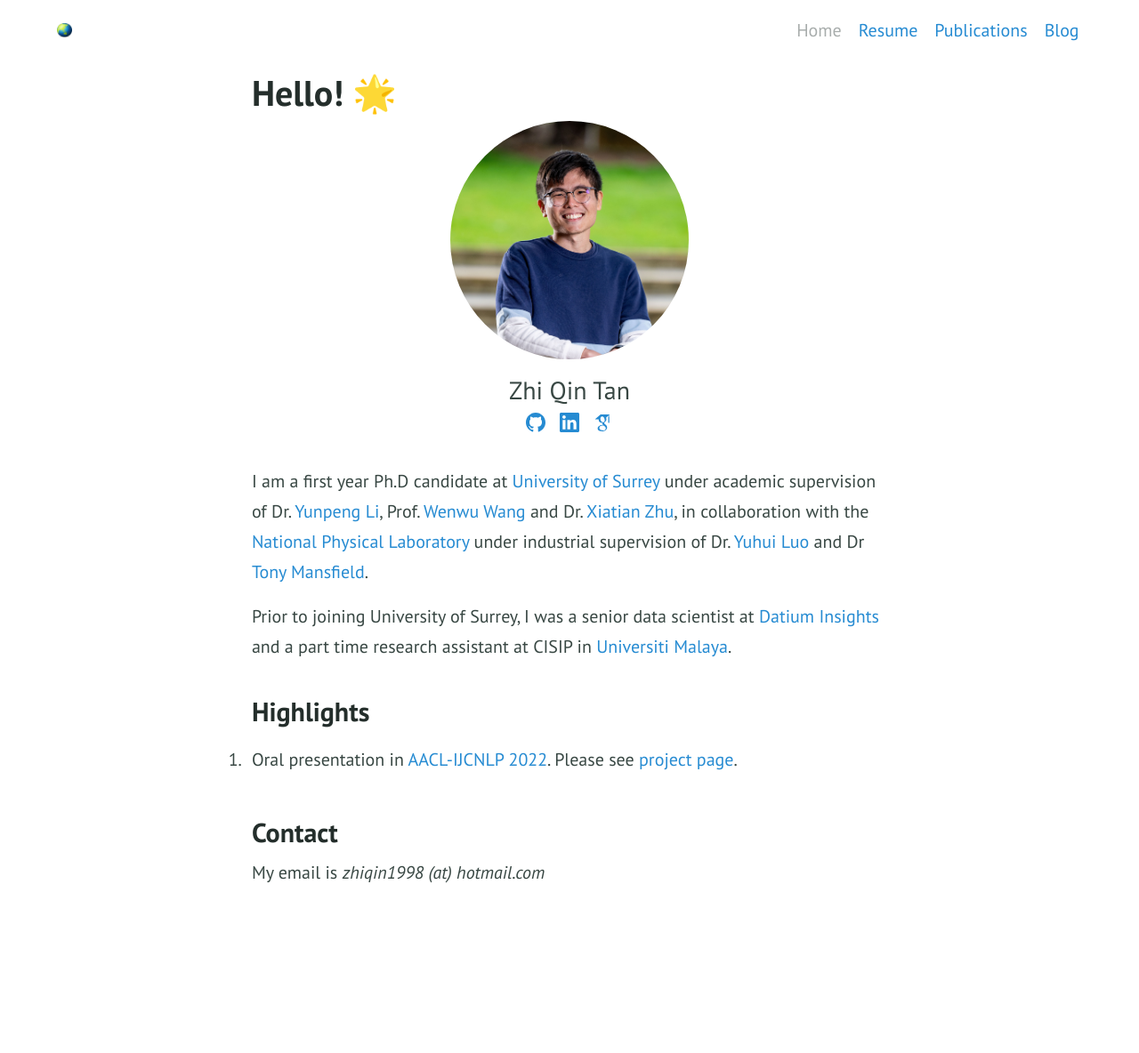
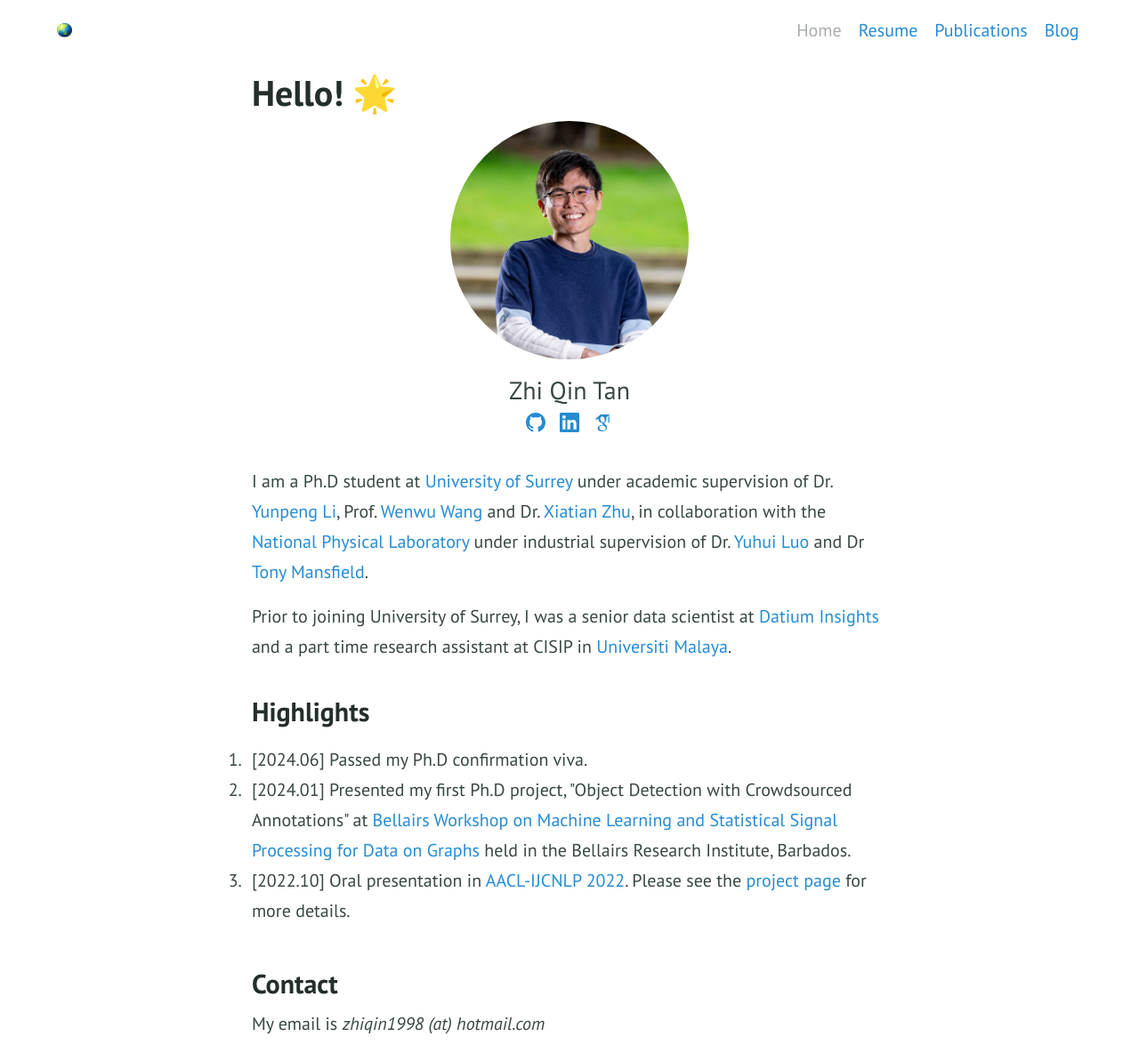
Before and after one commit to zhiqin1998/zhiqin1998.github.io, a Jekyll site: the page built from index.md, in a window 1280 px wide. Shown: the whole page at 89% size. Built offline with Jekyll 4.4.1, drawn with Linux system fonts in a browser that asks for light colours; before the commit the page ends 1014 px from its top, so only the background shows below that.

Commit message:
update June 2024

```diff
--- a/index.md
+++ b/index.md
@@ -24,7 +24,7 @@ layout: page
   </p>
 </div>
 <br style="line-height:10%;">
-I am a first year Ph.D candidate at [University of Surrey](https://www.surrey.ac.uk/){:target="_blank"} under academic supervision of Dr. [Yunpeng Li](https://www.surrey.ac.uk/people/yunpeng-li){:target="_blank"}, Prof. [Wenwu Wang](https://www.surrey.ac.uk/people/wenwu-wang){:target="_blank"} and Dr. [Xiatian Zhu](https://www.surrey.ac.uk/people/xiatian-zhu){:target="_blank"}, in collaboration with the [National Physical Laboratory](https://www.npl.co.uk/){:target="_blank"} under industrial supervision of Dr. [Yuhui Luo](https://ieeexplore.ieee.org/author/37274222400){:target="_blank"} and Dr [Tony Mansfield](https://scholar.google.com/citations?user=0RF3pxoAAAAJ){:target="_blank"}.
+I am a Ph.D student at [University of Surrey](https://www.surrey.ac.uk/){:target="_blank"} under academic supervision of Dr. [Yunpeng Li](https://www.surrey.ac.uk/people/yunpeng-li){:target="_blank"}, Prof. [Wenwu Wang](https://www.surrey.ac.uk/people/wenwu-wang){:target="_blank"} and Dr. [Xiatian Zhu](https://www.surrey.ac.uk/people/xiatian-zhu){:target="_blank"}, in collaboration with the [National Physical Laboratory](https://www.npl.co.uk/){:target="_blank"} under industrial supervision of Dr. [Yuhui Luo](https://ieeexplore.ieee.org/author/37274222400){:target="_blank"} and Dr [Tony Mansfield](https://scholar.google.com/citations?user=0RF3pxoAAAAJ){:target="_blank"}.
 
 Prior to joining University of Surrey, I was a senior data scientist at [Datium Insights](https://datiuminsights.com.au/){:target="_blank"} and a part time research assistant at CISIP in [Universiti Malaya](https://um.edu.my/){:target="_blank"}.
 
@@ -32,7 +32,13 @@ Prior to joining University of Surrey, I was a senior data scientist at [Datium
 <div style="display:flex;">
   <ol>
     <li>
-      Oral presentation in <a href="https://www.aacl2022.org/" target="_blank">AACL-IJCNLP 2022</a>. Please see <a href="https://github.com/zhiqin1998/RecurrentIPR/" target="_blank">project page</a>.
+      [2024.06] Passed my Ph.D confirmation viva.
+    </li>
+    <li>
+      [2024.01] Presented my first Ph.D project, "Object Detection with Crowdsourced Annotations" at <a href="https://networks.lab.mcgill.ca/docs/events/bellair_workshop_2024/" target="_blank">Bellairs Workshop on Machine Learning and Statistical Signal Processing for Data on Graphs</a> held in the Bellairs Research Institute, Barbados.
+    </li>
+    <li>
+      [2022.10] Oral presentation in <a href="https://www.aacl2022.org/" target="_blank">AACL-IJCNLP 2022</a>. Please see the <a href="https://github.com/zhiqin1998/RecurrentIPR/" target="_blank">project page</a> for more details.
     </li>
   </ol>
 </div>
```
